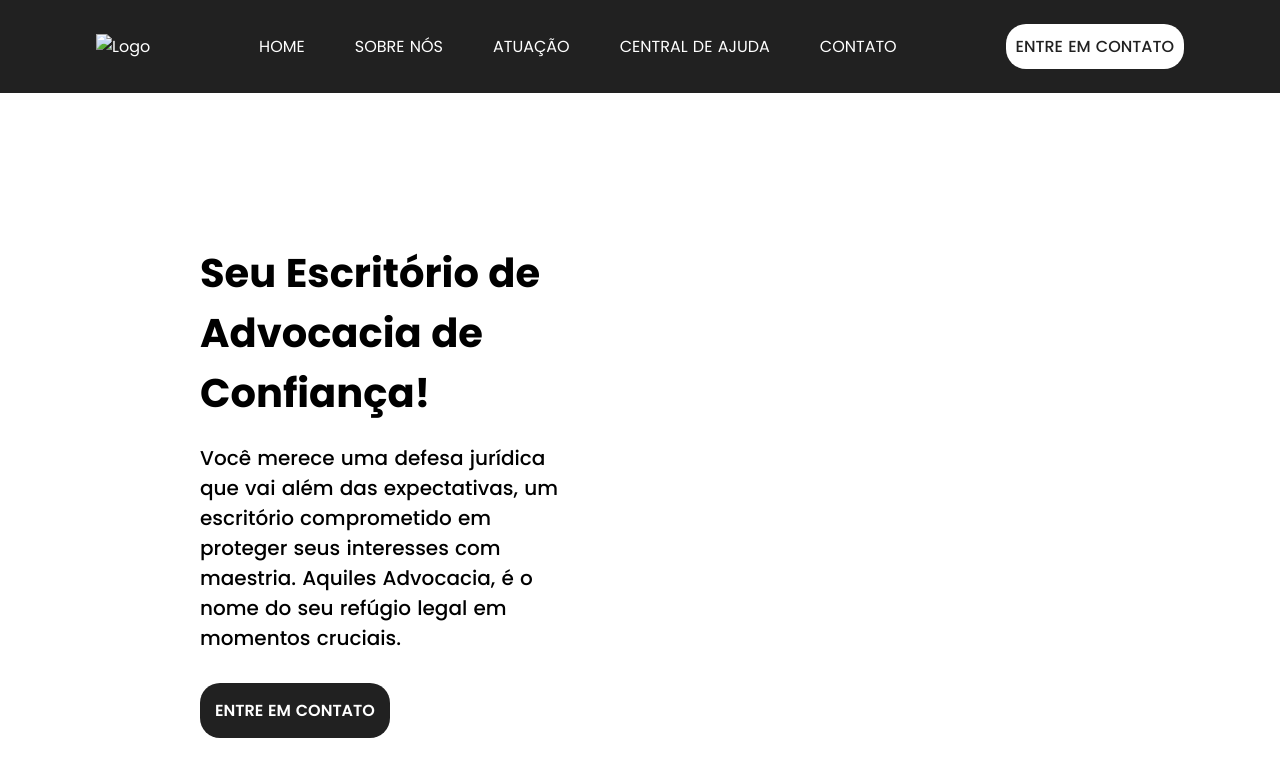
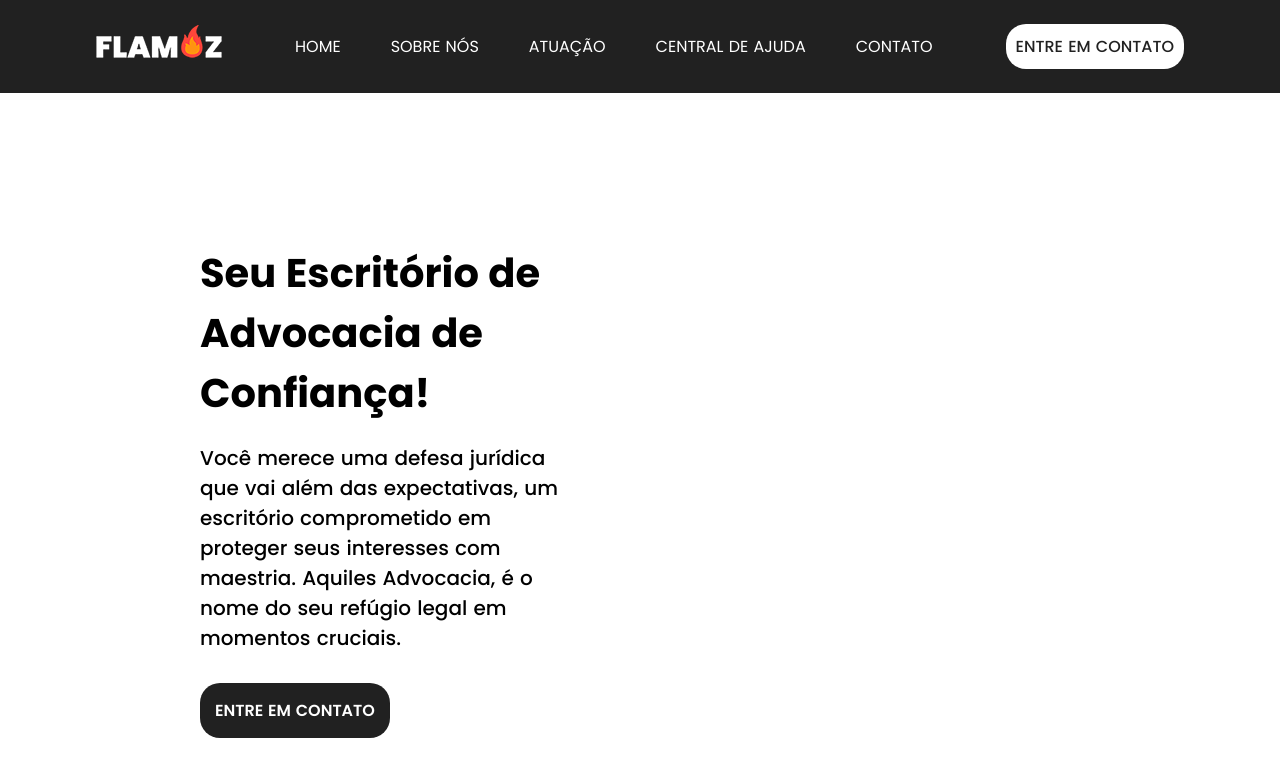
Before and after one commit to ArthurAquiles/Aquiles-Advocacia, a plain HTML site: page index.html in a window 1280 px wide. Drawn offline with Linux system fonts and the light colour scheme.

Commit message:
atulaização muito simples

```diff
--- a/index.html
+++ b/index.html
@@ -11,7 +11,7 @@
     <header>
         <nav class="nav-bar">
             <div class="logo">
-                <img src=".photos/logo sem fundo (B).png" alt="Logo">
+                <img src="photos/logo sem fundo (B).png" alt="Logo">
             </div>
             <div class="list">
                 <ul>
```
